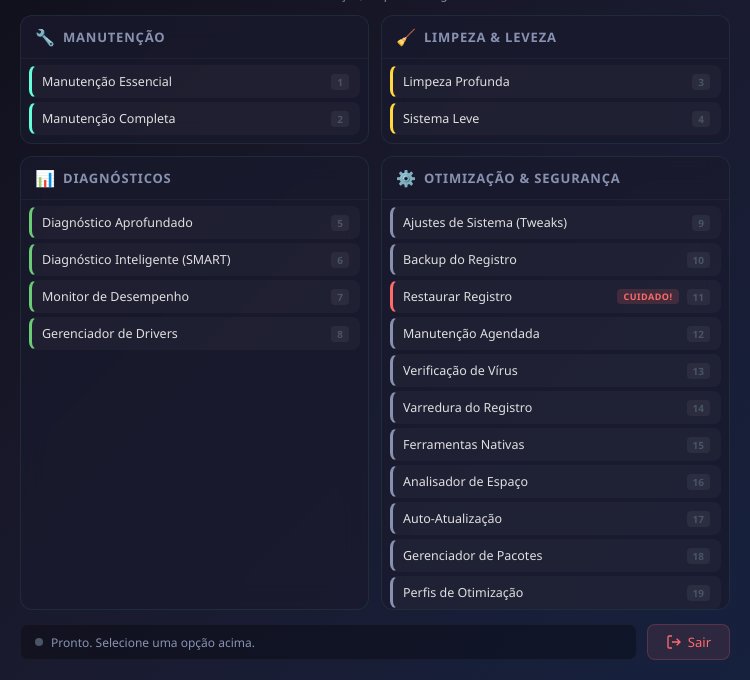
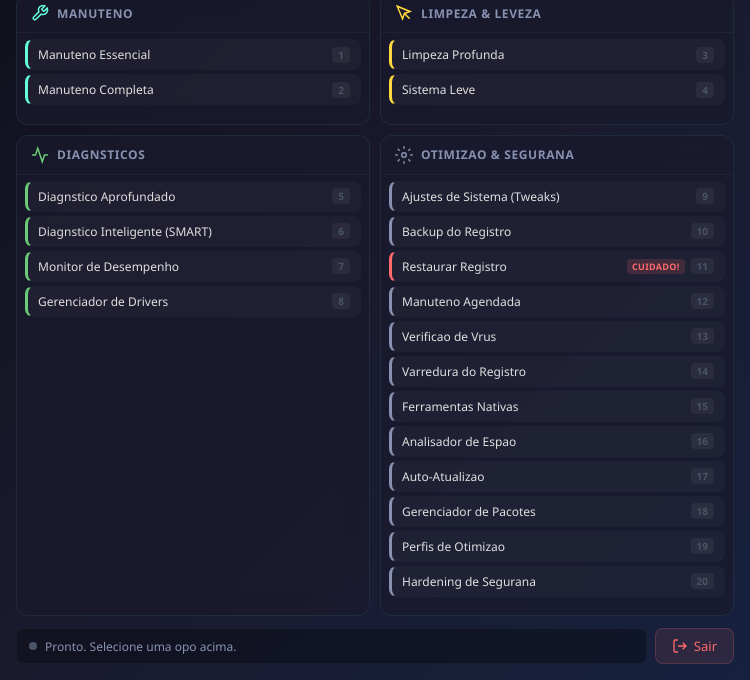
Before and after one commit to idavidjunior/WindowsMaintenanceSuite_v3, an Electron app: page WindowGUI/index.html in a window 750 px wide. Shown: the part 120-800 px from the top of the page. Drawn offline with Linux system fonts and the light colour scheme.

Commit message:
fix: icones SVG, responsividade media-query, apiError banner, path resolution robusta

```diff
--- a/WindowGUI/index.html
+++ b/WindowGUI/index.html
@@ -8,34 +8,39 @@
   <link rel="stylesheet" href="styles.css">
 </head>
 <body>
+  <div id="apiError" class="api-error hidden">
+    <svg width="16" height="16" viewBox="0 0 24 24" fill="none" stroke="currentColor" stroke-width="2"><circle cx="12" cy="12" r="10"/><line x1="12" y1="8" x2="12" y2="12"/><line x1="12" y1="16" x2="12.01" y2="16"/></svg>
+    API desconectada. Os botes no funcionaro.
+  </div>
+
   <div class="container">
     <header>
       <div class="header-icon">
-        <svg width="40" height="40" viewBox="0 0 24 24" fill="none" stroke="#64ffda" stroke-width="1.5">
+        <svg width="36" height="36" viewBox="0 0 24 24" fill="none" stroke="#64ffda" stroke-width="1.5">
           <rect x="2" y="2" width="20" height="20" rx="4" stroke="currentColor"/>
           <path d="M9 12l2 2 4-4" stroke="currentColor" stroke-linecap="round" stroke-linejoin="round"/>
           <path d="M7 2v2M17 2v2M2 7h20" stroke="currentColor" stroke-linecap="round"/>
         </svg>
       </div>
       <h1>Windows Maintenance Suite</h1>
-      <p class="subtitle">Ferramentas de manutenção, limpeza e diagnóstico do sistema</p>
+      <p class="subtitle">Ferramentas de manuteno, limpeza e diagnstico do sistema</p>
     </header>
 
     <div class="grid">
       <section class="card" data-category="maintenance">
         <div class="card-header">
-          <span class="card-icon">&#x1F527;</span>
-          <h2>Manutenção</h2>
+          <svg class="card-icon" width="18" height="18" viewBox="0 0 24 24" fill="none" stroke="#64ffda" stroke-width="2" stroke-linecap="round"><path d="M14.7 6.3a1 1 0 0 0 0 1.4l1.6 1.6a1 1 0 0 0 1.4 0l3.77-3.77a6 6 0 0 1-7.94 7.94l-6.91 6.91a2.12 2.12 0 0 1-3-3l6.91-6.91a6 6 0 0 1 7.94-7.94l-3.76 3.76z"/></svg>
+          <h2>Manuteno</h2>
         </div>
         <div class="card-body">
-          <button class="btn" data-opt="1"><span class="btn-label">Manutenção Essencial</span><span class="btn-num">1</span></button>
-          <button class="btn" data-opt="2"><span class="btn-label">Manutenção Completa</span><span class="btn-num">2</span></button>
+          <button class="btn" data-opt="1"><span class="btn-label">Manuteno Essencial</span><span class="btn-num">1</span></button>
+          <button class="btn" data-opt="2"><span class="btn-label">Manuteno Completa</span><span class="btn-num">2</span></button>
         </div>
       </section>
 
       <section class="card" data-category="cleaning">
         <div class="card-header">
-          <span class="card-icon">&#x1F9F9;</span>
+          <svg class="card-icon" width="18" height="18" viewBox="0 0 24 24" fill="none" stroke="#ffd93d" stroke-width="2" stroke-linecap="round"><path d="M3 3l7.07 16.97 2.51-7.39 7.39-2.51L3 3z"/><path d="M13 13l6 6"/></svg>
           <h2>Limpeza & Leveza</h2>
         </div>
         <div class="card-body">
@@ -46,12 +51,12 @@
 
       <section class="card" data-category="diagnostics">
         <div class="card-header">
-          <span class="card-icon">&#x1F4CA;</span>
-          <h2>Diagnósticos</h2>
+          <svg class="card-icon" width="18" height="18" viewBox="0 0 24 24" fill="none" stroke="#6bcb77" stroke-width="2" stroke-linecap="round"><polyline points="22 12 18 12 15 21 9 3 6 12 2 12"/></svg>
+          <h2>Diagnsticos</h2>
         </div>
         <div class="card-body">
-          <button class="btn" data-opt="5"><span class="btn-label">Diagnóstico Aprofundado</span><span class="btn-num">5</span></button>
-          <button class="btn" data-opt="6"><span class="btn-label">Diagnóstico Inteligente (SMART)</span><span class="btn-num">6</span></button>
+          <button class="btn" data-opt="5"><span class="btn-label">Diagnstico Aprofundado</span><span class="btn-num">5</span></button>
+          <button class="btn" data-opt="6"><span class="btn-label">Diagnstico Inteligente (SMART)</span><span class="btn-num">6</span></button>
           <button class="btn" data-opt="7"><span class="btn-label">Monitor de Desempenho</span><span class="btn-num">7</span></button>
           <button class="btn" data-opt="8"><span class="btn-label">Gerenciador de Drivers</span><span class="btn-num">8</span></button>
         </div>
@@ -59,22 +64,22 @@
 
       <section class="card" data-category="optimization">
         <div class="card-header">
-          <span class="card-icon">&#x2699;&#xFE0F;</span>
-          <h2>Otimização & Segurança</h2>
+          <svg class="card-icon" width="18" height="18" viewBox="0 0 24 24" fill="none" stroke="#8892b0" stroke-width="2" stroke-linecap="round"><circle cx="12" cy="12" r="3"/><path d="M12 1v2M12 21v2M4.22 4.22l1.42 1.42M18.36 18.36l1.42 1.42M1 12h2M21 12h2M4.22 19.78l1.42-1.42M18.36 5.64l1.42-1.42"/></svg>
+          <h2>Otimizao & Segurana</h2>
         </div>
         <div class="card-body">
           <button class="btn" data-opt="9"><span class="btn-label">Ajustes de Sistema (Tweaks)</span><span class="btn-num">9</span></button>
           <button class="btn" data-opt="10"><span class="btn-label">Backup do Registro</span><span class="btn-num">10</span></button>
           <button class="btn danger" data-opt="11"><span class="btn-label">Restaurar Registro</span><span class="btn-badge">CUIDADO!</span><span class="btn-num">11</span></button>
-          <button class="btn" data-opt="12"><span class="btn-label">Manutenção Agendada</span><span class="btn-num">12</span></button>
-          <button class="btn" data-opt="13"><span class="btn-label">Verificação de Vírus</span><span class="btn-num">13</span></button>
+          <button class="btn" data-opt="12"><span class="btn-label">Manuteno Agendada</span><span class="btn-num">12</span></button>
+          <button class="btn" data-opt="13"><span class="btn-label">Verificao de Vrus</span><span class="btn-num">13</span></button>
           <button class="btn" data-opt="14"><span class="btn-label">Varredura do Registro</span><span class="btn-num">14</span></button>
           <button class="btn" data-opt="15"><span class="btn-label">Ferramentas Nativas</span><span class="btn-num">15</span></button>
-          <button class="btn" data-opt="16"><span class="btn-label">Analisador de Espaço</span><span class="btn-num">16</span></button>
-          <button class="btn" data-opt="17"><span class="btn-label">Auto-Atualização</span><span class="btn-num">17</span></button>
+          <button class="btn" data-opt="16"><span class="btn-label">Analisador de Espao</span><span class="btn-num">16</span></button>
+          <button class="btn" data-opt="17"><span class="btn-label">Auto-Atualizao</span><span class="btn-num">17</span></button>
           <button class="btn" data-opt="18"><span class="btn-label">Gerenciador de Pacotes</span><span class="btn-num">18</span></button>
-          <button class="btn" data-opt="19"><span class="btn-label">Perfis de Otimização</span><span class="btn-num">19</span></button>
-          <button class="btn" data-opt="20"><span class="btn-label">Hardening de Segurança</span><span class="btn-num">20</span></button>
+          <button class="btn" data-opt="19"><span class="btn-label">Perfis de Otimizao</span><span class="btn-num">19</span></button>
+          <button class="btn" data-opt="20"><span class="btn-label">Hardening de Segurana</span><span class="btn-num">20</span></button>
         </div>
       </section>
     </div>
@@ -82,12 +87,10 @@
     <footer>
       <div class="status-bar" id="statusBar">
         <div class="status-indicator" id="statusIndicator"></div>
-        <span id="statusText">Pronto. Selecione uma opção acima.</span>
+        <span id="statusText">Carregando...</span>
       </div>
       <button class="btn-exit" id="btnExit">
-        <svg width="16" height="16" viewBox="0 0 24 24" fill="none" stroke="currentColor" stroke-width="2">
-          <path d="M9 21H5a2 2 0 01-2-2V5a2 2 0 012-2h4M16 17l5-5-5-5M21 12H9"/>
-        </svg>
+        <svg width="16" height="16" viewBox="0 0 24 24" fill="none" stroke="currentColor" stroke-width="2"><path d="M9 21H5a2 2 0 01-2-2V5a2 2 0 012-2h4M16 17l5-5-5-5M21 12H9"/></svg>
         Sair
       </button>
     </footer>
--- a/WindowGUI/script.js
+++ b/WindowGUI/script.js
@@ -1,30 +1,19 @@
 const statusText = document.getElementById('statusText');
 const statusIndicator = document.getElementById('statusIndicator');
 const btnExit = document.getElementById('btnExit');
+const apiError = document.getElementById('apiError');
 
 const interactiveOptions = [3, 4, 7, 8, 9, 10, 11, 12, 13, 14, 15, 16, 18, 19, 20];
 
 const optionNames = {
-  1: 'Manutenção Essencial',
-  2: 'Manutenção Completa',
-  3: 'Limpeza Profunda',
-  4: 'Sistema Leve',
-  5: 'Diagnóstico Aprofundado',
-  6: 'Diagnóstico Inteligente (SMART)',
-  7: 'Monitor de Desempenho',
-  8: 'Gerenciador de Drivers',
-  9: 'Ajustes de Sistema (Tweaks)',
-  10: 'Backup do Registro',
-  11: 'Restaurar Registro',
-  12: 'Manutenção Agendada',
-  13: 'Verificação de Vírus',
-  14: 'Varredura e Limpeza do Registro',
-  15: 'Ferramentas Nativas do Windows',
-  16: 'Analisador de Espaço em Disco',
-  17: 'Auto-Atualização',
-  18: 'Gerenciador de Pacotes',
-  19: 'Perfis de Otimização',
-  20: 'Hardening de Segurança',
+  1:'Manuteno Essencial',2:'Manuteno Completa',3:'Limpeza Profunda',
+  4:'Sistema Leve',5:'Diagnstico Aprofundado',6:'Diagnstico Inteligente (SMART)',
+  7:'Monitor de Desempenho',8:'Gerenciador de Drivers',9:'Ajustes de Sistema (Tweaks)',
+  10:'Backup do Registro',11:'Restaurar Registro',12:'Manuteno Agendada',
+  13:'Verificao de Vrus',14:'Varredura e Limpeza do Registro',
+  15:'Ferramentas Nativas do Windows',16:'Analisador de Espao em Disco',
+  17:'Auto-Atualizao',18:'Gerenciador de Pacotes',19:'Perfis de Otimizao',
+  20:'Hardening de Segurana',
 };
 
 function setStatus(state, text) {
@@ -32,55 +21,45 @@ function setStatus(state, text) {
   statusText.textContent = text;
 }
 
-function formatOutput(output) {
-  return output
-    .replace(/\[WMS-OK\] /g, '')
-    .replace(/\[WMS-ERRO\] /g, '')
-    .trim();
+function checkApi() {
+  const ok = typeof window.api !== 'undefined' && window.api.runOption;
+  if (!ok) {
+    apiError.classList.remove('hidden');
+    apiError.textContent = 'API desconectada. Os botes no funcionaro. Execute via "npm start" ou reconstrua o .exe.';
+    setStatus('error', 'API no disponvel. Recompile o app com "npx electron-builder --win dir".');
+  }
+  return ok;
 }
 
 async function runOption(opt) {
-  const name = optionNames[opt] || `Opção ${opt}`;
-
-  setStatus('running', `Executando: ${name}...`);
+  if (!checkApi()) return;
+  const name = optionNames[opt] || 'Opo ' + opt;
+  setStatus('running', 'Executando: ' + name + '...');
 
   try {
     if (interactiveOptions.includes(opt)) {
-      setStatus('running', `${name} será executado em uma janela separada. Aguarde o término...`);
-      const exitCode = await window.api.openInteractive(opt);
-      if (exitCode === 0) {
-        setStatus('success', `${name} concluída com sucesso!`);
-      } else {
-        setStatus('error', `${name} finalizada (código ${exitCode}). Verifique a janela do PowerShell.`);
-      }
+      setStatus('running', name + ' ser executado em uma janela separada. Aguarde...');
+      const code = await window.api.openInteractive(opt);
+      setStatus(code === 0 ? 'success' : 'error',
+        code === 0 ? name + ' concluda!' : name + ' finalizada (cdigo ' + code + ').');
     } else {
-      const result = await window.api.runOption(opt);
-      if (result.code === 0) {
-        const msg = formatOutput(result.output) || `${name} concluída com sucesso!`;
-        setStatus('success', msg);
-      } else {
-        const msg = formatOutput(result.output) || `${name} — erro (código ${result.code})`;
-        setStatus('error', msg);
-      }
+      const r = await window.api.runOption(opt);
+      setStatus(r.code === 0 ? 'success' : 'error',
+        r.code === 0 ? (r.output || name + ' concluda com sucesso!') : (r.output || name + ' erro (' + r.code + ')'));
     }
   } catch (err) {
-    setStatus('error', `Erro ao executar ${name}: ${err.message}`);
+    setStatus('error', 'Erro: ' + (err.message || err));
   }
 }
 
-document.querySelectorAll('.btn[data-opt]').forEach((btn) => {
-  btn.addEventListener('click', () => {
-    const opt = parseInt(btn.dataset.opt, 10);
-    runOption(opt);
-  });
+document.querySelectorAll('.btn[data-opt]').forEach(function(b) {
+  b.addEventListener('click', function() { runOption(parseInt(b.dataset.opt, 10)); });
 });
 
-btnExit.addEventListener('click', () => {
-  if (typeof window.api !== 'undefined' && window.api.quit) {
-    window.api.quit();
-  } else {
-    window.close();
-  }
+btnExit.addEventListener('click', function() {
+  if (window.api && window.api.quit) window.api.quit();
+  else window.close();
 });
 
-setStatus('idle', 'Pronto. Selecione uma opção acima.');
+setTimeout(checkApi, 500);
+setStatus('idle', 'Pronto. Selecione uma opo acima.');
--- a/WindowGUI/styles.css
+++ b/WindowGUI/styles.css
@@ -1,8 +1,4 @@
-* {
-  margin: 0;
-  padding: 0;
-  box-sizing: border-box;
-}
+* { margin: 0; padding: 0; box-sizing: border-box; }
 
 :root {
   --bg-primary: #0f0f1a;
@@ -24,186 +20,90 @@
   --font: 'Segoe UI', 'Roboto', system-ui, -apple-system, sans-serif;
 }
 
-html, body {
-  height: 100%;
-  font-family: var(--font);
-  background: var(--bg-primary);
-  color: var(--text-primary);
-  overflow: hidden;
-}
+html, body { height: 100%; font-family: var(--font); background: var(--bg-primary); color: var(--text-primary); overflow: hidden; }
 
 body {
   background: linear-gradient(135deg, var(--bg-primary) 0%, var(--bg-secondary) 50%, var(--bg-tertiary) 100%);
   background-attachment: fixed;
 }
 
+/* API error banner */
+.api-error {
+  display: flex;
+  align-items: center;
+  gap: 8px;
+  padding: 8px 16px;
+  background: var(--danger-dim);
+  border-bottom: 1px solid var(--danger);
+  color: var(--danger);
+  font-size: 13px;
+  font-weight: 500;
+  text-align: center;
+  justify-content: center;
+}
+.api-error.hidden { display: none; }
+
 .container {
-  display: flex;
-  flex-direction: column;
-  height: 100vh;
-  max-width: 900px;
-  margin: 0 auto;
-  padding: 16px 20px;
+  display: flex; flex-direction: column; height: 100vh;
+  max-width: 960px; margin: 0 auto; padding: 12px 16px;
 }
 
-/* Header */
-header {
-  text-align: center;
-  padding: 12px 0 8px;
-  flex-shrink: 0;
+header { text-align: center; padding: 8px 0 6px; flex-shrink: 0; }
+.header-icon { margin-bottom: 2px; opacity: 0.9; }
+header h1 { font-size: 18px; font-weight: 600; color: var(--accent); letter-spacing: 0.3px; }
+.subtitle { font-size: 11px; color: var(--text-secondary); margin-top: 1px; }
+
+.grid {
+  display: grid; grid-template-columns: 1fr 1fr; gap: 10px;
+  flex: 1; overflow-y: auto; padding: 4px 0; min-height: 0;
 }
 
-.header-icon {
-  margin-bottom: 4px;
-  opacity: 0.9;
-}
-
-header h1 {
-  font-size: 20px;
-  font-weight: 600;
-  color: var(--accent);
-  letter-spacing: 0.5px;
-}
-
-.subtitle {
-  font-size: 12px;
-  color: var(--text-secondary);
-  margin-top: 2px;
-}
-
-/* Grid */
-.grid {
-  display: grid;
-  grid-template-columns: 1fr 1fr;
-  gap: 12px;
-  flex: 1;
-  overflow-y: auto;
-  padding: 4px 0;
-  min-height: 0;
-}
-
-.grid::-webkit-scrollbar {
-  width: 4px;
-}
-
-.grid::-webkit-scrollbar-track {
-  background: transparent;
-}
-
-.grid::-webkit-scrollbar-thumb {
-  background: rgba(100, 255, 218, 0.2);
-  border-radius: 4px;
-}
+.grid::-webkit-scrollbar { width: 4px; }
+.grid::-webkit-scrollbar-track { background: transparent; }
+.grid::-webkit-scrollbar-thumb { background: rgba(100, 255, 218, 0.2); border-radius: 4px; }
 
 /* Card */
 .card {
-  background: var(--card-bg);
-  border: 1px solid var(--card-border);
-  border-radius: var(--radius);
-  backdrop-filter: blur(12px);
-  -webkit-backdrop-filter: blur(12px);
-  overflow: hidden;
+  background: var(--card-bg); border: 1px solid var(--card-border);
+  border-radius: var(--radius); backdrop-filter: blur(12px);
+  -webkit-backdrop-filter: blur(12px); overflow: hidden;
   transition: border-color 0.3s, box-shadow 0.3s;
 }
-
-.card:hover {
-  border-color: rgba(100, 255, 218, 0.2);
-  box-shadow: 0 4px 24px rgba(100, 255, 218, 0.04);
-}
+.card:hover { border-color: rgba(100, 255, 218, 0.2); box-shadow: 0 4px 24px rgba(100, 255, 218, 0.04); }
 
 .card-header {
-  display: flex;
-  align-items: center;
-  gap: 8px;
-  padding: 10px 14px;
-  border-bottom: 1px solid rgba(255, 255, 255, 0.04);
+  display: flex; align-items: center; gap: 8px;
+  padding: 10px 14px; border-bottom: 1px solid rgba(255,255,255,0.04);
 }
+.card-icon { flex-shrink: 0; }
+.card-header h2 { font-size: 12px; font-weight: 600; color: var(--text-secondary); text-transform: uppercase; letter-spacing: 0.6px; }
 
-.card-icon {
-  font-size: 16px;
-}
-
-.card-header h2 {
-  font-size: 13px;
-  font-weight: 600;
-  color: var(--text-secondary);
-  text-transform: uppercase;
-  letter-spacing: 0.8px;
-}
-
-.card-body {
-  padding: 6px 8px 8px;
-  display: flex;
-  flex-direction: column;
-  gap: 4px;
-}
+.card-body { padding: 6px 8px 8px; display: flex; flex-direction: column; gap: 4px; }
 
 /* Buttons */
 .btn {
-  display: flex;
-  align-items: center;
-  gap: 8px;
-  width: 100%;
-  padding: 7px 10px;
-  background: rgba(255, 255, 255, 0.03);
-  border: 1px solid transparent;
-  border-left: 3px solid var(--accent);
-  border-radius: var(--radius-sm);
-  color: var(--text-primary);
-  font-size: 12.5px;
-  font-family: var(--font);
-  cursor: pointer;
-  transition: all 0.2s ease;
-  position: relative;
-  text-align: left;
+  display: flex; align-items: center; gap: 6px; width: 100%;
+  padding: 6px 10px; background: rgba(255,255,255,0.03);
+  border: 1px solid transparent; border-left: 3px solid var(--accent);
+  border-radius: var(--radius-sm); color: var(--text-primary);
+  font-size: 12px; font-family: var(--font); cursor: pointer;
+  transition: all 0.15s ease; text-align: left;
 }
+.btn:hover { background: rgba(100,255,218,0.08); border-color: rgba(100,255,218,0.15); transform: translateX(2px); }
+.btn:active { transform: scale(0.97); }
+.btn-label { flex: 1; min-width: 0; overflow: hidden; text-overflow: ellipsis; white-space: nowrap; }
+.btn-num {
+  font-size: 10px; color: var(--text-muted); background: rgba(255,255,255,0.05);
+  padding: 1px 6px; border-radius: 4px; font-weight: 600; flex-shrink: 0;
+}
+.btn-badge {
+  font-size: 9px; font-weight: 700; color: var(--danger); background: var(--danger-dim);
+  padding: 1px 5px; border-radius: 4px; text-transform: uppercase; letter-spacing: 0.3px; flex-shrink: 0;
+}
+.btn.danger { border-left-color: var(--danger); }
+.btn.danger:hover { background: var(--danger-dim); border-color: rgba(255,107,107,0.2); }
 
-.btn:hover {
-  background: rgba(100, 255, 218, 0.08);
-  border-color: rgba(100, 255, 218, 0.15);
-  transform: translateX(2px);
-}
-
-.btn:active {
-  transform: scale(0.98);
-}
-
-.btn-label {
-  flex: 1;
-}
-
-.btn-num {
-  font-size: 10px;
-  color: var(--text-muted);
-  background: rgba(255, 255, 255, 0.05);
-  padding: 1px 6px;
-  border-radius: 4px;
-  font-weight: 600;
-  flex-shrink: 0;
-}
-
-.btn-badge {
-  font-size: 9px;
-  font-weight: 700;
-  color: var(--danger);
-  background: var(--danger-dim);
-  padding: 1px 6px;
-  border-radius: 4px;
-  text-transform: uppercase;
-  letter-spacing: 0.5px;
-  flex-shrink: 0;
-}
-
-.btn.danger {
-  border-left-color: var(--danger);
-}
-
-.btn.danger:hover {
-  background: var(--danger-dim);
-  border-color: rgba(255, 107, 107, 0.2);
-}
-
-/* Category border colors */
+/* Category accent colors */
 .card[data-category="maintenance"] .btn { border-left-color: #64ffda; }
 .card[data-category="cleaning"] .btn { border-left-color: #ffd93d; }
 .card[data-category="diagnostics"] .btn { border-left-color: #6bcb77; }
@@ -211,68 +111,40 @@ header h1 {
 .card[data-category="optimization"] .btn.danger { border-left-color: var(--danger); }
 
 /* Footer */
-footer {
-  display: flex;
-  align-items: center;
-  gap: 10px;
-  padding: 10px 0 4px;
-  flex-shrink: 0;
-}
+footer { display: flex; align-items: center; gap: 8px; padding: 8px 0 4px; flex-shrink: 0; }
 
 .status-bar {
-  flex: 1;
-  display: flex;
-  align-items: center;
-  gap: 8px;
-  padding: 8px 14px;
-  background: rgba(0, 0, 0, 0.3);
-  border: 1px solid rgba(255, 255, 255, 0.04);
-  border-radius: var(--radius-sm);
-  font-size: 12px;
-  color: var(--text-secondary);
-  min-height: 36px;
+  flex: 1; display: flex; align-items: center; gap: 8px;
+  padding: 8px 12px; background: rgba(0,0,0,0.3);
+  border: 1px solid rgba(255,255,255,0.04); border-radius: var(--radius-sm);
+  font-size: 12px; color: var(--text-secondary); min-height: 36px;
 }
 
 .status-indicator {
-  width: 8px;
-  height: 8px;
-  border-radius: 50%;
-  flex-shrink: 0;
-  transition: background 0.3s;
+  width: 8px; height: 8px; border-radius: 50%; flex-shrink: 0; transition: background 0.3s;
 }
-
 .status-indicator.idle { background: var(--text-muted); }
 .status-indicator.running { background: var(--warning); animation: pulse 1s infinite; }
 .status-indicator.success { background: var(--success); }
 .status-indicator.error { background: var(--danger); }
 
 @keyframes pulse {
-  0%, 100% { opacity: 1; transform: scale(1); }
+  0%,100% { opacity: 1; transform: scale(1); }
   50% { opacity: 0.5; transform: scale(1.2); }
 }
 
 .btn-exit {
-  display: flex;
-  align-items: center;
-  gap: 6px;
-  padding: 8px 18px;
-  background: rgba(255, 107, 107, 0.1);
-  border: 1px solid rgba(255, 107, 107, 0.2);
-  border-radius: var(--radius-sm);
-  color: var(--danger);
-  font-size: 13px;
-  font-family: var(--font);
-  cursor: pointer;
-  transition: all 0.2s;
-  flex-shrink: 0;
-  white-space: nowrap;
+  display: flex; align-items: center; gap: 6px; padding: 8px 16px;
+  background: rgba(255,107,107,0.1); border: 1px solid rgba(255,107,107,0.2);
+  border-radius: var(--radius-sm); color: var(--danger); font-size: 13px;
+  font-family: var(--font); cursor: pointer; transition: all 0.2s; flex-shrink: 0; white-space: nowrap;
 }
+.btn-exit:hover { background: rgba(255,107,107,0.2); border-color: var(--danger); }
+.btn-exit:active { transform: scale(0.97); }
 
-.btn-exit:hover {
-  background: rgba(255, 107, 107, 0.2);
-  border-color: var(--danger);
+/* Responsive: single column on narrow windows */
+@media (max-width: 600px) {
+  .container { padding: 10px 12px; }
+  header h1 { font-size: 16px; }
+  .grid { grid-template-columns: 1fr; }
 }
-
-.btn-exit:active {
-  transform: scale(0.97);
-}
```
Also changed, not shown: WindowGUI/main.js (+44 -98 lines), WindowGUI/preload.js (+10 -7 lines), 1 other file.
